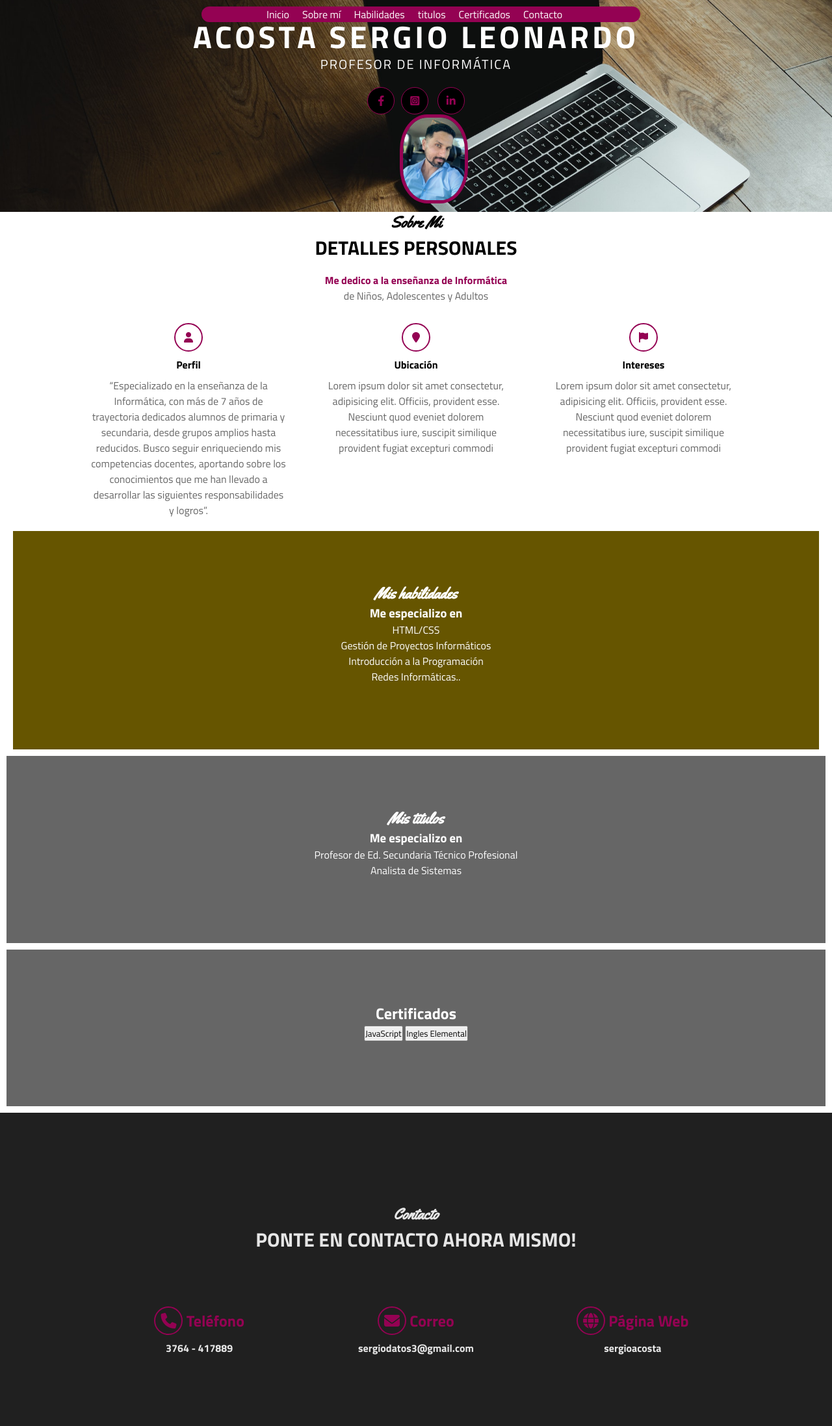
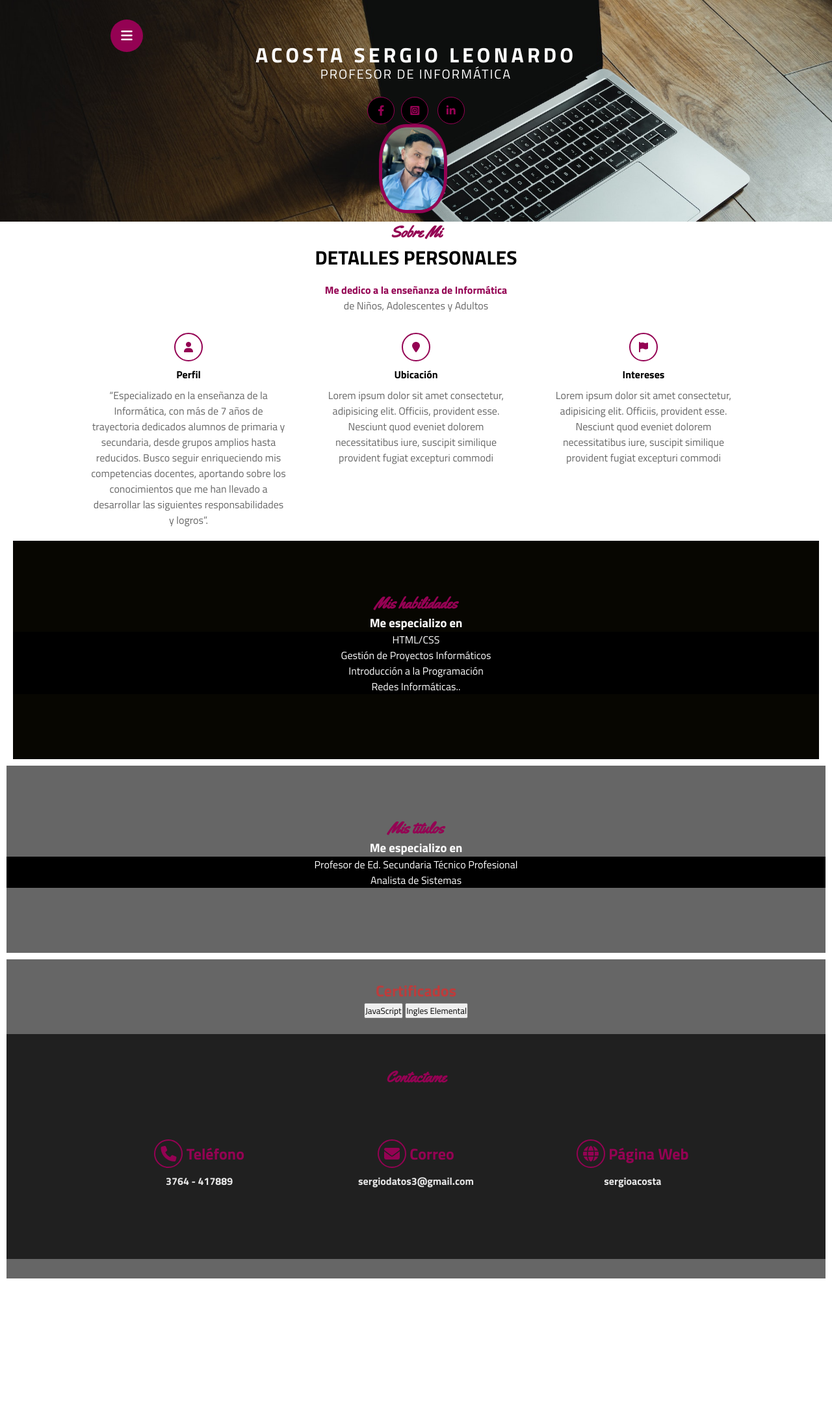
Before and after one commit to sergiodatos3/Trabajo-Final, a plain HTML site: page index.html in a window 1280 px wide. Shown: the whole page at 65% size. After the commit the page ends 1968 px from the top, so only its background shows below. Drawn offline with nearby package versions, Linux system fonts and the light colour scheme.

Commit message:
movi menu de opciones

```diff
--- a/app.js
+++ b/app.js
@@ -13,3 +13,33 @@ function mostrar2() {
     function ocultar2() {
         document.getElementById('img2').style.display = 'none'
     }
+
+//menu lateral
+var menu_visible = false;
+let menu = document.getElementById ("nav");
+function mostrarOcultarMenu() {
+if (menu_visible==false) {// si esta oculto
+menu.style.display = "block"
+menu_visible = true
+}
+else{
+    menu.style.display = "none"
+    menu_visible = false
+}
+}
+
+
+//oculto el menu una vez que selecciono una opción
+let links = document.querySelectorAll ("nav a")
+for (var x = 0; x <links.length;x++) {
+    links[x].onclick = function() {
+        menu.style.display = "none"
+        menu_visible = false
+    }
+}
+
+
+//const $html = document.documentElement
+//$body = document.body
+//let touchpadmedio = getComputedStyle($html).getPropertyValue ("scroll-behavior")
+//let touchpadlento = getComputedStyle ($html).getPropertyValue ("")
--- a/index.html
+++ b/index.html
@@ -5,6 +5,7 @@
     <meta http-equiv="X-UA-Compatible" content="IE=edge">
     <!-- <link rel="stylesheet" href="https://cdnjs.cloudflare.com/ajax/libs/font-awesome/6.2.1/css/all.min.css" integrity="sha512-MV7K8+y+gLIBoVD59lQIYicR65iaqukzvf/nwasF0nqhPay5w/9lJmVM2hMDcnK1OnMGCdVK+iQrJ7lzPJQd1w==" crossorigin="anonymous" referrerpolicy="no-referrer" /> -->
     <link rel="stylesheet" href="https://cdnjs.cloudflare.com/ajax/libs/font-awesome/6.4.2/css/all.min.css" integrity="sha512-z3gLpd7yknf1YoNbCzqRKc4qyor8gaKU1qmn+CShxbuBusANI9QpRohGBreCFkKxLhei6S9CQXFEbbKuqLg0DA==" crossorigin="anonymous" referrerpolicy="no-referrer" />
+
     <meta name="viewport" content="width=device-width, initial-scale=1.0">
     <link rel="stylesheet" href="stylos.css">
     <title>CV SERGIO ACOSTA</title>
@@ -14,16 +15,16 @@
     <section class="inicio" id="inicio">
         <div class="contenido-seccion">
             <header>
-                <div class="nav-bar" onclick="mostrarOcultarMenu()"> <!--onclick="mostrarOcultarMenu()"-->
-                    <!-- <i class="fa-solid fa-bars"></i> -->
+                <div class="nav-bar" onclick="mostrarOcultarMenu()">
+                    <i class="fa-solid fa-bars"></i>
                 </div>
                 <div class="barra">
-                    <nav id="nav" class="nav">
+                    <nav id="nav" class="nav" >
                         <a href="#inicio" class="flot"> Inicio</a>
                         <a href="#sobremi" class="flot">Sobre mí</a>
                         <a href="#habilidades" class="flot">Habilidades</a>
                         <a href="#titulos" class="flot">titulos</a>
-                        <a href="#titulos" class="flot">Certificados</a>
+                        <a href="#certificados" class="flot">Certificados</a>
                         <a href="#contacto" class="flot">Contacto</a>
                     </nav>
                 </div>
@@ -34,7 +35,7 @@
                 <div class="redes">
                     <a href="#"><i class="fa-brands fa-facebook-f"></i>
                     <a href="#"><i class="fa-brands fa-square-instagram"></i></a>
-                    <a href="#"><i class="fa-brands fa-linkedin-in"></i></a>
+                    <a  target="_blank"  href="http://linkedin.com/in/SergioLeonardoAcosta"><i class="fa-brands fa-linkedin-in"></i></a>
                 </div>
             </div>
             <div class="foto">
@@ -73,7 +74,9 @@
     </section>
 
     <!-- SECCION HABILIDADES -->
-    <section class="habilidades" id="habilidades">
+    <section class="habilidades" id="habilidades" >
+
+
             <h2 class="titulo-seccion">Mis habilidades</h2>
             <h3>Me especializo en</h3>
                 <div class="columa">
@@ -83,8 +86,7 @@
                         <li>Introducción a la Programación</li>
                         <li>Redes Informáticas..</li>
                     </ul>
-               </div>
-
+              </div>
 </section>
      <!-- TITULOS -->
      <section class="titulos" id="titulos">
@@ -97,27 +99,24 @@
                 </ul>
            </div>
 </section>
-<article class="certificados">
+<article id="certificados">
     <h2>Certificados</h2>
     <button id="certificadoJS" onclick="mostrar()">JavaScript</button>
     <div id="img">
-        <img src="img/cert-JS.png" alt="certificadoJS" width="80%">
-        <button id="certificadoJS" onclick="ocultar()">Ocultar imagen</button>
+        <img src="img/cert-JS.png" alt="certificadoJS" width="70%"> <br></br>
+        <button id="certificadoJS" onclick="ocultar()">Ocultar imagen</button> <br></br>
     </div>
 
-    <button id="certificadoJS" onclick="mostrar2()">Ingles Elemental</button>
+    <button id="certificadoJS" onclick="mostrar2()">Ingles Elemental</button> <br></br>
     <div id="img2">
-        <img src="img/ingles.png" alt="certificadoIngles" width="80%">
+        <img src="img/ingles.png" alt="certificadoIngles" width="70%"> <br></br>
         <button id="certificadoJS" onclick="ocultar2()">Ocultar imagen</button>
-
     </div>
-</article>
 
     <!-- SECCION CONTACTO -->
-    <section class="contacto" id="contacto">
+    <footer class="contacto" id="contacto">
         <div class="contenido-seccion">
-            <h2 class="titulo-seccion">Contacto</h2>
-            <h3>Ponte en contacto ahora mismo!</h3>
+            <h2 class="titulo-seccion">Contactame</h2>
 
             <div class="fila">
                 <div class="col">
@@ -140,10 +139,11 @@
                 </div>
             </div>
         </div>
-    </section>
+    </footer>
 
     <!-- <script src="applicacion.js"></script> -->
-<script src="https://cdn.jsdelivr.net/npm/bootstrap@5.3.2/dist/js/bootstrap.bundle.min.js" integrity="sha384-C6RzsynM9kWDrMNeT87bh95OGNyZPhcTNXj1NW7RuBCsyN/o0jlpcV8Qyq46cDfL" crossorigin="anonymous"></script>
+
 <script src="app.js"> </script>
+
 </body>
 </html>
--- a/stylos.css
+++ b/stylos.css
@@ -19,37 +19,48 @@ html{
 .inicio .contenido-seccion{
     max-width: 1000px;
     margin: auto;
-    text-align: center;
+    text-align:center;
     padding: 0 10px;
 }
 .inicio .contenido-seccion header{
-    padding: 10px;
+    padding: 30px;
 }
 /* menu */
 
-nav{
-    display: flex;
+ .nav{
+
     position: fixed;
-    justify-content: space-around;
-    /* flex-direction:row; */
+    margin-left:60px;
+    background-color: #940253;
+    padding:  15px;
+    border-radius: 10px;
+    text-align: left;
+    /* z-index: 99;En otras palabras, z-index determina el orden en el que se apilan los elementos en el eje Z, que es el eje que se extiende desde la pantalla hacia el usuario. */
+    display: none;
+}
+.inicio .contenido-seccion header nav a {
+    display:block;
+    color: #e5f476;
+    text-decoration:none;
+    margin-bottom: 10px;
+    font-weight: bold;
+    margin-bottom: 10px;
 
-    margin-left:40px;
+}
+
+.inicio .contenido-seccion header .nav-bar{
+    position: fixed;
     background-color: #940253;
-    padding-right:  100px;
-    padding-left: 100px;
-    border-radius: 20px;
-    transform: translateX(120px);/* mueve los elementos de derecha a izquierda */
-    z-index: 99;/* En otras palabras, z-index determina el orden en el que se apilan los elementos en el eje Z, que es el eje que se extiende desde la pantalla hacia el usuario. */
-    /* display: none; */
+    font-size: 20px;
+    width: 50px;
+    height: 50px;
+    border-radius: 50%;
+    line-height: 50px;
+    cursor: pointer;
+    transition: .3s;
 }
-.nav a{
-    display:inline;
-    margin-right: 20px;  /* espacio entre elementos de linea */
-    color: #fff;
-    text-decoration:none; /* elimene subrayado de enlaces
-    margin-bottom: 10px;
-    /* font-weight: bold; */
-}
+
+
 .inicio .contenido-seccion header .nav-bar:hover{
     box-shadow: 0 0 35px #fff;
 }
@@ -57,7 +68,7 @@ nav{
     padding-bottom: 130px;
 }
 .inicio .contenido-seccion .info h1{
-    font-size: 3rem;
+    font-size: 2rem;
     letter-spacing: 5px;
 }
 .inicio .contenido-seccion .info h2{
@@ -65,6 +76,7 @@ nav{
     font-size: 20px;
     margin-top: -10px;
     letter-spacing: 2px;
+
 }
 .inicio .contenido-seccion .info .redes{
     margin: 20px 0;
@@ -99,12 +111,12 @@ nav{
     position: absolute;
     left: 50%;
     top: -150px;
-    transform: translateX(-25px);/* permite mover el elemento a la izquierda o a la derecha */
+    transform: translateX(-57px);/* permite mover el elemento a la izquierda o a la derecha */
 }
 /* estilos generales */
 .titulo-seccion{
     font-family: "Yellowtail";
-    font-size: 1.5rem;
+    font-size: 1.5 rem;
 }
 /* SECCION SOBRE MI */
 .sobremi{
@@ -155,14 +167,18 @@ nav{
 }
 /* SECCION HABILIDADES */
 .habilidades{
+    /* background-image: url("img/fondo1.jpg.webp"); */
+    /* opacity: 50%; */
     padding: 80px 0 100px 0;
+    border-color: #000;
     text-align: center;
-    background-color: #650;
+    background-color: rgb(7, 6, 1);
     background-position: center center;
     color: #fff;
     margin-left: 10px;
     margin-right: 10px;
     margin-top: 10px;
+
 }
 .habilidades{
     margin-left: 20px;
@@ -173,6 +189,11 @@ nav{
     max-width: 1000px;
     margin: auto;
     padding: 0 10px;
+}
+.columa {
+    background-color: #000;
+
+
 }
 .titulos{
     padding: 80px 0 100px 0;
@@ -185,24 +206,29 @@ nav{
     margin-top: 10px;
     margin-bottom: 10px;
 }
+.titulo-seccion{
+    color: #940253;
+}
 #img {
     display: none;
 }
 
+
 #img2 {
     display: none;
 }
-.certificados {
-    padding: 80px 0 100px 0;
+#certificados {
+    padding: 30px 0 30px 0;
     text-align: center;
     background-color: #666;
     background-position: center center;
-    color: #fff;
+    color: #bd3c3c;
     margin-left: 10px;
     margin-right: 10px;
-    margin-top: 10px;
-    margin-bottom: 10px;
+    margin-top: 1px;
+    margin-bottom: 1px;
 }
+
 .habilidades .contenido-seccion{
     max-width: 1000px;
     margin: auto;
@@ -211,7 +237,7 @@ nav{
 /* SECCION CONTACTO */
 .contacto{
     background-color: #202020;
-    padding: 140px 0 100px 0;
+    padding: 50px 0 100px 0;
     color: #e6e6e6;
     text-align: center;
 }
```
Also changed, not shown: img/fondo1.jpg.webp (added), 1 other file.
